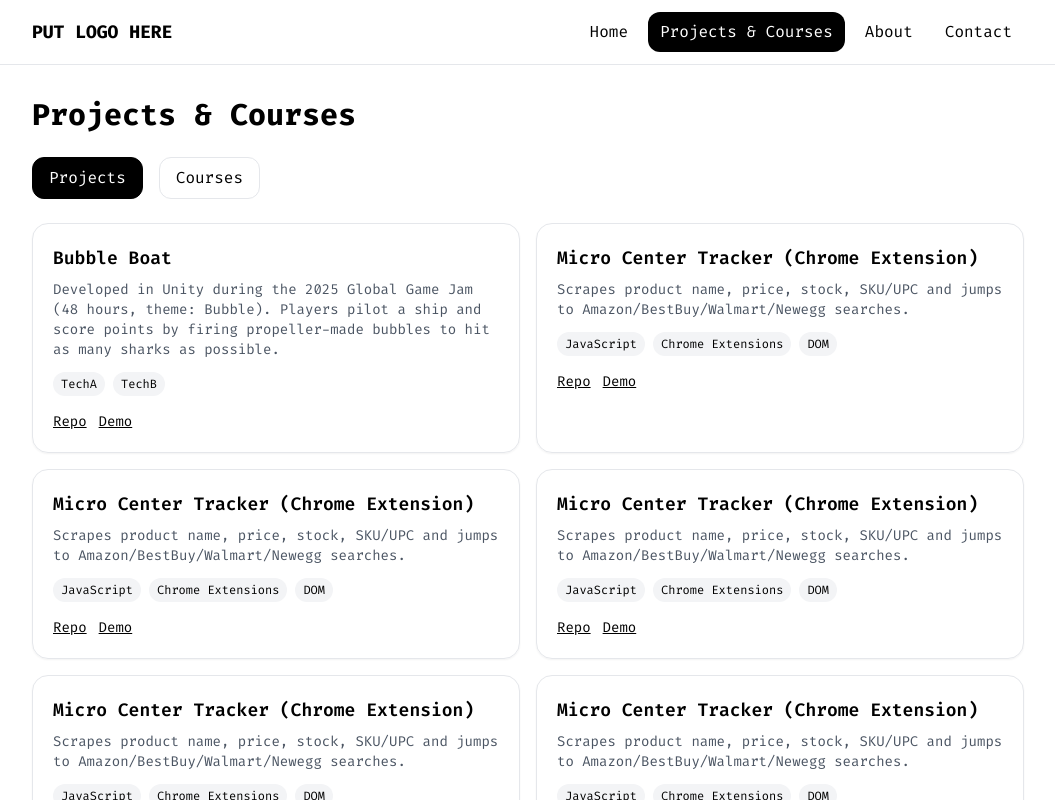
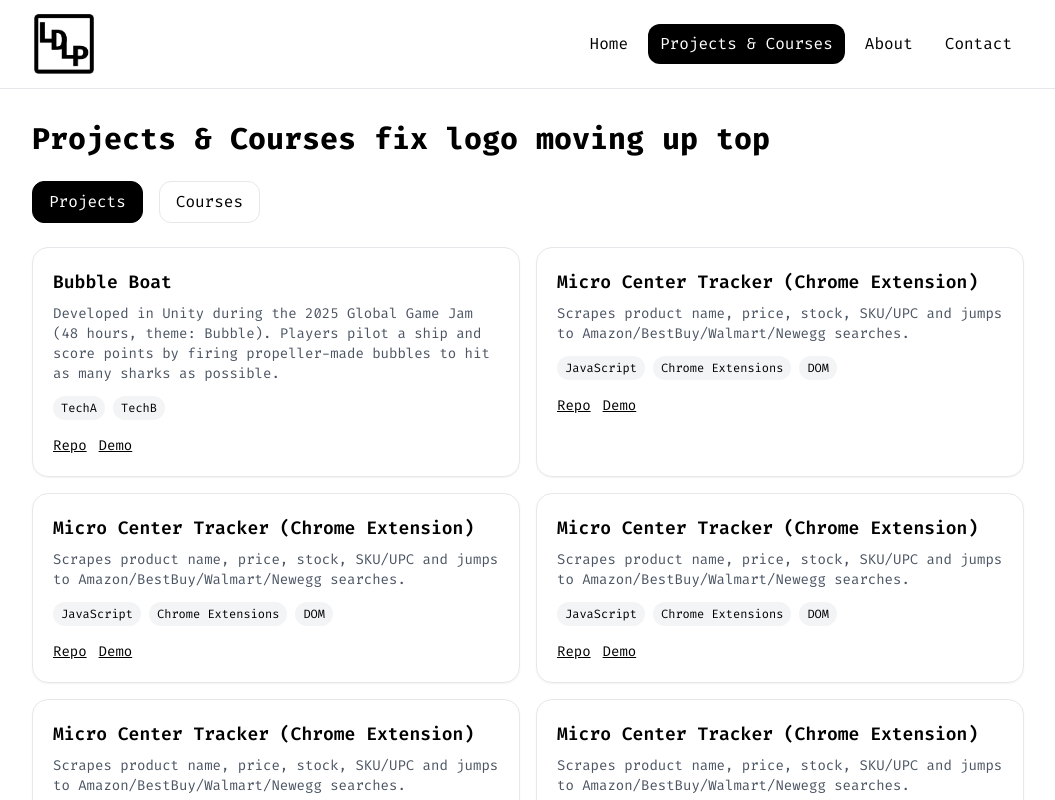
Before and after one commit to Lucasdelapena/LucasWebsite, a React (Vite) app in the folder website/: page /projects in a window 1280 px wide. Shown: the top 800 px of the page, without its empty margins (112-1167 px from the left). Built offline with nearby package versions, Linux system fonts and the light colour scheme.

Commit message:
adding logo

```diff
--- a/website/src/pages/Projects.jsx
+++ b/website/src/pages/Projects.jsx
@@ -30,7 +30,7 @@ export default function Projects() {
           animate={{ opacity: 1, y: 0 }}
           transition={{ duration: 0.7, }}
         >
-        Projects & Courses
+        Projects & Courses fix logo moving up top
         </motion.p>
       </h1>
 
--- a/website/src/routes/Layout.jsx
+++ b/website/src/routes/Layout.jsx
@@ -8,7 +8,7 @@ export default function Layout() {
     <div className="min-h-screen flex flex-col">
       <nav className="sticky top-0 bg-white/80 backdrop-blur border-b z-10">
         <div className="mx-auto max-w-5xl px-4 py-3 flex items-center justify-between">
-          <Link to="/" className="font-bold text-lg">PUT LOGO HERE</Link>
+          <Link to="/" className="flex items-center"><img src="/assets/Logo.png" className="h-16 pr-12" /></Link>
           <div className="flex gap-2 text-center items-center">
             <NavLink to="/" className={navLink} end>Home</NavLink>
             <NavLink to="/projects" className={navLink}>Projects & Courses</NavLink>
```
Also changed, not shown: website/assets/Logo.png (added), website/assets/oldLogo.png (added).
